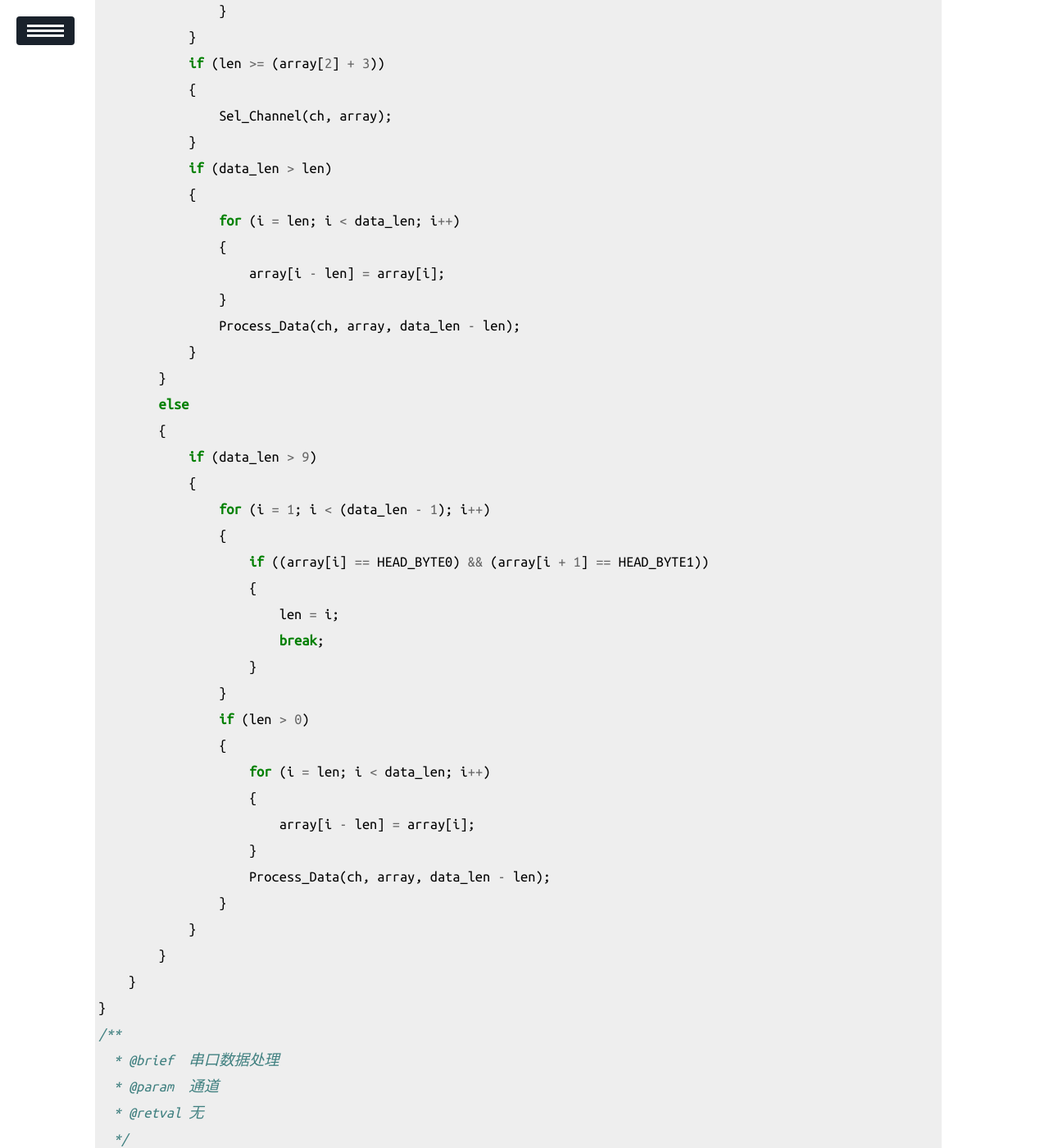
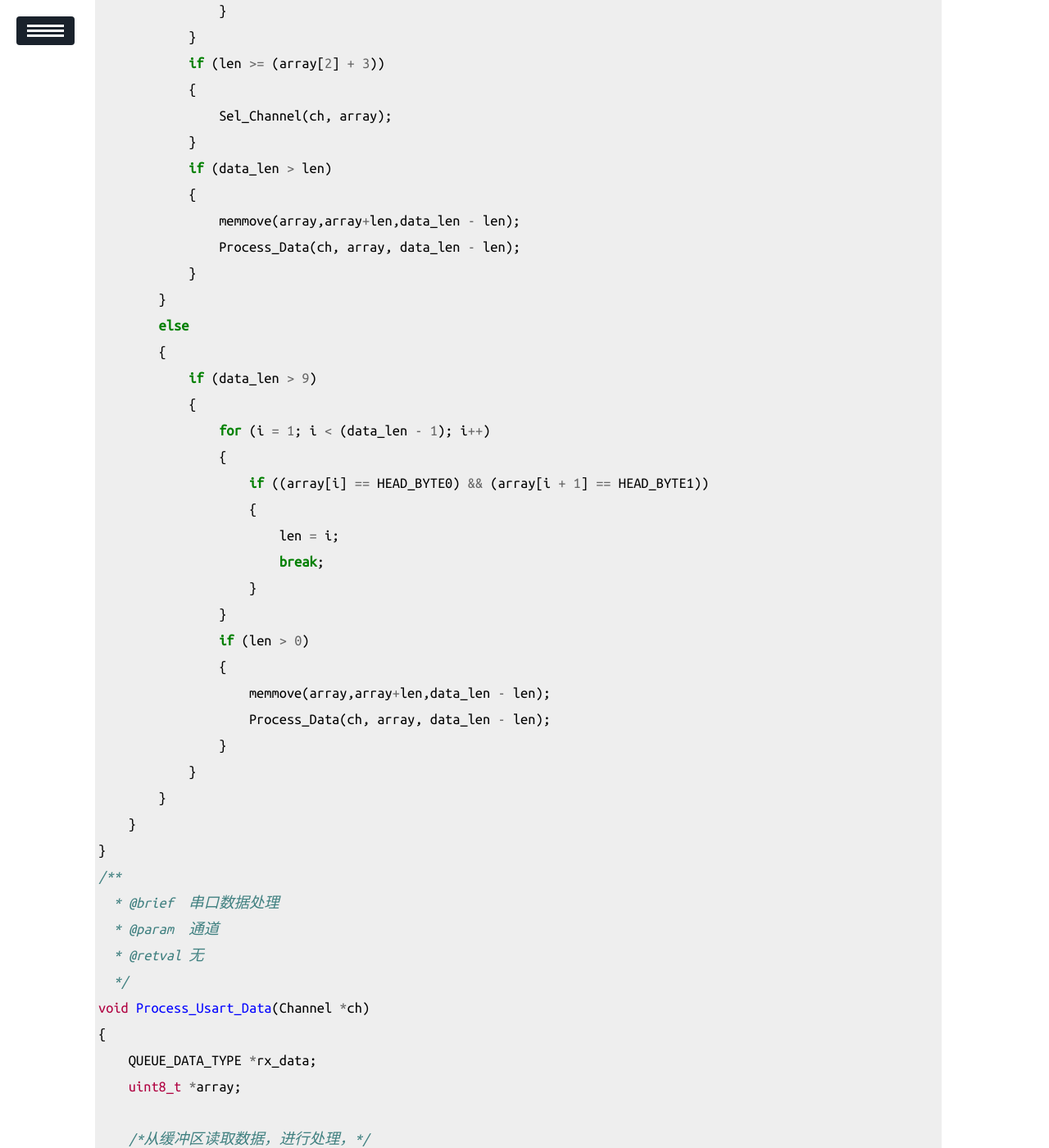
Before and after one commit to ZhaoYandong00/zhaoyandong00.github.io, a Jekyll site: the page built from _posts/STM32/2020-08-01-STM32-SPL-USART-QUEUE.md, in a window 1280 px wide and 1400 px high, scrolled down 12860 px. Shown: the whole window at 82% size. Built offline with Jekyll 4.4.1, drawn with Linux system fonts in a browser that asks for light colours; comment, search, counter and statistics services are not loaded.

Commit message:
优化部分函数

```diff
--- a/_posts/STM32/2020-08-01-STM32-SPL-USART-QUEUE.md
+++ b/_posts/STM32/2020-08-01-STM32-SPL-USART-QUEUE.md
@@ -408,10 +408,7 @@ static void Process_Data(Channel *ch, uint8_t *array, uint16_t data_len)
             }
             if (data_len > len)
             {
-                for (i = len; i < data_len; i++)
-                {
-                    array[i - len] = array[i];
-                }
+                memmove(array,array+len,data_len - len);
                 Process_Data(ch, array, data_len - len);
             }
         }
@@ -429,10 +426,7 @@ static void Process_Data(Channel *ch, uint8_t *array, uint16_t data_len)
                 }
                 if (len > 0)
                 {
-                    for (i = len; i < data_len; i++)
-                    {
-                        array[i - len] = array[i];
-                    }
+                    memmove(array,array+len,data_len - len);
                     Process_Data(ch, array, data_len - len);
                 }
             }
```
